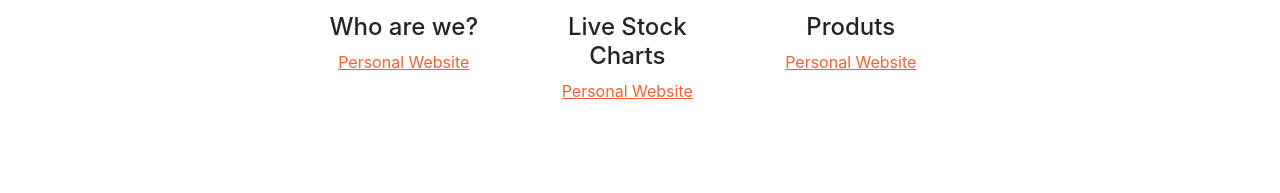
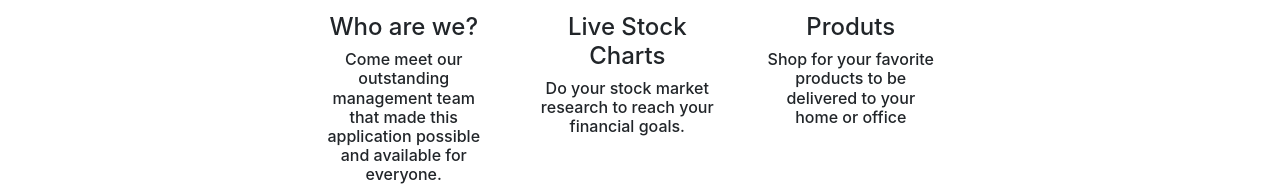
Before and after one commit to acuevap/Final-Project-Local, a plain HTML site: page index.html in a window 1280 px wide. Shown: the part 1072-1265 px from the top of the page. Before the commit the page ends 1175 px from the top, so only its background shows below. Drawn offline with Linux system fonts and the light colour scheme.

Commit message:
Update index.html
added descriptions to each page

```diff
--- a/index.html
+++ b/index.html
@@ -26,7 +26,7 @@
                     <p><a href="https://www.linkedin.com/in/krishnadas-m-nair/"><img src="img/team.png" alt="Meet the Team" height="150" width="150"></img></a></p>
                 </div>
                 <h3 class="h4 mb-2">Who are we?</h3>
-                <a href="https://acuevap.github.io/website-project-VC/">Personal Website</a>
+                <h6 class="h6 mb-2">Come meet our outstanding management team that made this application possible and available for everyone. </h6>
             </div>
         </div>
         <div class="col-lg-3 col-md-6 text-center">
@@ -35,7 +35,7 @@
                     <p><a href="https://www.linkedin.com/in/trivenigubbala/"><img src="img/Stocks icon.png" alt="Research" height="150" width="150"></img></a></p>
                 </div>
                 <h3 class="h4 mb-2">Live Stock Charts</h3>
-                <a href="https://acuevap.github.io/website-project-VC/">Personal Website</a>
+                <h6 class="h6 mb-2">Do your stock market research to reach your financial goals. </h6>
             </div>
         </div>
         <div class="col-lg-3 col-md-6 text-center">
@@ -44,7 +44,7 @@
                     <p><a href="https://www.linkedin.com/in/camilo-atala/"><img src="img/Shopping cart.png" alt="Shop now" height="150" width="150"></img></a></p>
                 </div>
                 <h3 class="h4 mb-2">Produts</h3>
-                <a href="https://acuevap.github.io/website-project-VC/">Personal Website</a>
+                <h6 class="h6 mb-2">Shop for your favorite products to be delivered to your home or office</h6>
             </div>
         </div>
     </div>
```
